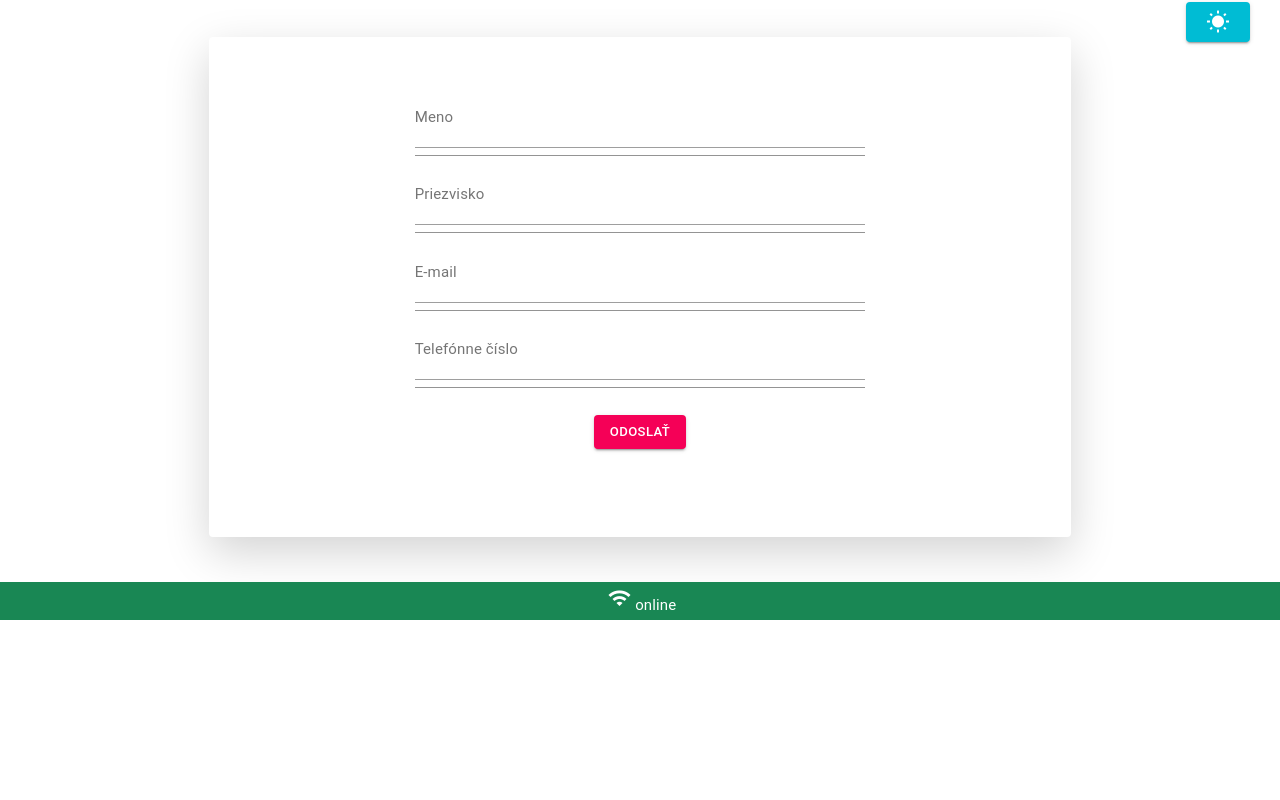
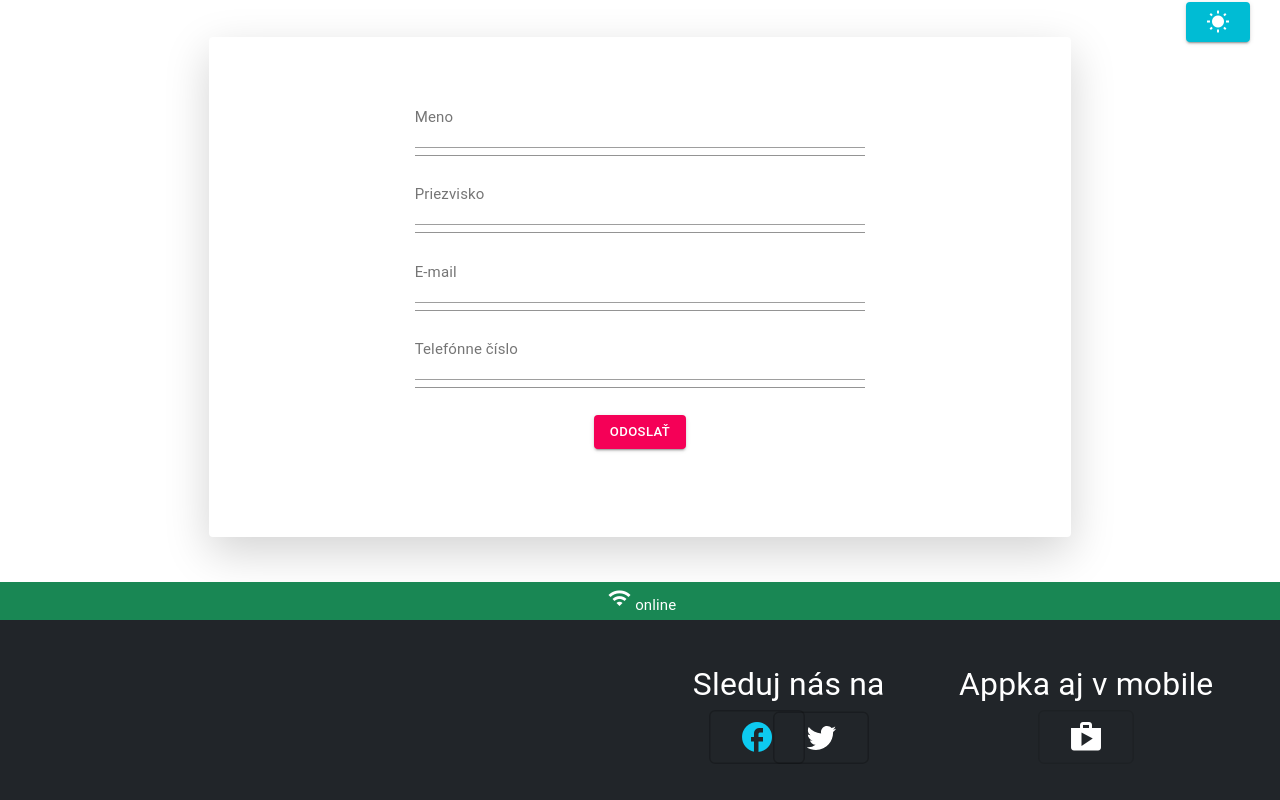
Before and after one commit to AdBrWebDev/helper-app, a React (Create React App) app: page /Nature in a window 1280 px wide. Shown: the part 728-1528 px from the top of the page. Before the commit the page ends 1348 px from the top, so only its background shows below. Built offline with nearby package versions, Linux system fonts and the light colour scheme.

Commit message:
Nature.js update

```diff
--- a/src/App.css
+++ b/src/App.css
@@ -31,3 +31,11 @@
     background-color: rgba(255,255,255,.6);
     cursor: pointer;
   }
+
+  #footer-icons{
+    transform: scale(1.5);
+  }
+
+  #footer-icons:focus{
+    background: transparent;
+  }
--- a/src/components/Footer.jsx
+++ b/src/components/Footer.jsx
@@ -1,5 +1,9 @@
 import Box from '@material-ui/core/Box';
 import Typography from '@material-ui/core/Typography';
+import Grid from '@material-ui/core/Grid';
+import Button from '@material-ui/core/Button';
+import '../App.css';
+import TwitterIcon from '@material-ui/icons/Twitter';
 
 export default function Footer(){
     let status;
@@ -15,8 +19,28 @@ export default function Footer(){
     }
 
     return(
-        <Box>
+        <Box className="bg-dark">
             <Typography className="text-center text-white">{CheckStatus()}</Typography>
+            <Box className="p-5">
+            <Grid container>
+                <Grid item xs={12} sm={12} md={6} lg={6} xl={6}>
+
+                </Grid>
+                <Grid item xs={12} sm={12} md={6} lg={6} xl={6}>
+                    <Grid container className="text-center">
+                        <Grid item xs={6}>
+                            <Typography className="text-white mb-3" variant="h4">Sleduj nás na</Typography>
+                            <Button id="footer-icons" variant="outlined" className="text-info"><i className="material-icons">facebook</i></Button>
+                            <Button id="footer-icons" variant="outlined" className="text-white"><TwitterIcon /></Button>
+                        </Grid>
+                        <Grid item xs={6}>
+                            <Typography className="text-white mb-3" variant="h4">Appka aj v mobile</Typography>
+                            <Button title="stiahnuť" id="footer-icons" variant="outlined" className="text-white my-auto" disabled="true"><i className="material-icons">shop</i></Button>
+                        </Grid>
+                    </Grid>
+                </Grid>
+            </Grid>
+            </Box>
         </Box>
     )
 }
--- a/src/components/ForecastCard.jsx
+++ b/src/components/ForecastCard.jsx
@@ -1,12 +1,10 @@
 import React, {useState, lazy} from 'react';
 import Paper from '@material-ui/core/Paper';
-import Box from '@material-ui/core/Box';
 import Typography from '@material-ui/core/Typography';
 import Button from '@material-ui/core/Button';
 import Grid from '@material-ui/core/Grid';
 import '../App.css';
-//const HourForecast = lazy(() => import('./HourForecast'));
-import HourForecast from './HourForecast';
+const HourForecast = lazy(() => import('./HourForecast'));
 
 export default function ForecastCard(props){
     const [showWeather, openWeather] = useState(false);
--- a/src/components/HourForecast.jsx
+++ b/src/components/HourForecast.jsx
@@ -1,5 +1,4 @@
 import Typography from '@material-ui/core/Typography';
-import Box from '@material-ui/core/Box';
 import Paper from '@material-ui/core/Paper';
 import '../App.css';
 
--- a/src/pages/Nature.js
+++ b/src/pages/Nature.js
@@ -6,6 +6,7 @@ import Button from '@material-ui/core/Button';
 import Card from '@material-ui/core/Card';
 import {gsap, TimelineLite, Power3} from 'gsap';
 import React, {useEffect} from 'react';
+import { Typography } from '@material-ui/core';
 
 export default function Nature(){
     let tl = new TimelineLite();
@@ -16,7 +17,10 @@ export default function Nature(){
 
     return(
         <Box>
-            <img className='w-100' src='/images/forest.jpg' alt='forest' id='nature-img' />
+            <Box>
+                <img className='w-100' src='/images/forest.jpg' alt='forest' />
+                <Typography style={{color: "white", position: 'absolute', top: "45%"}} className="text-center" variant="h1">Pomôž nám ochrániť prírodu</Typography>
+            </Box>
             <Container>
                 <Card className="my-5 container p-5 shadow-lg" id='forest-form'>
                     <form autoComplete="off" className="row container text-center px-5">
```
